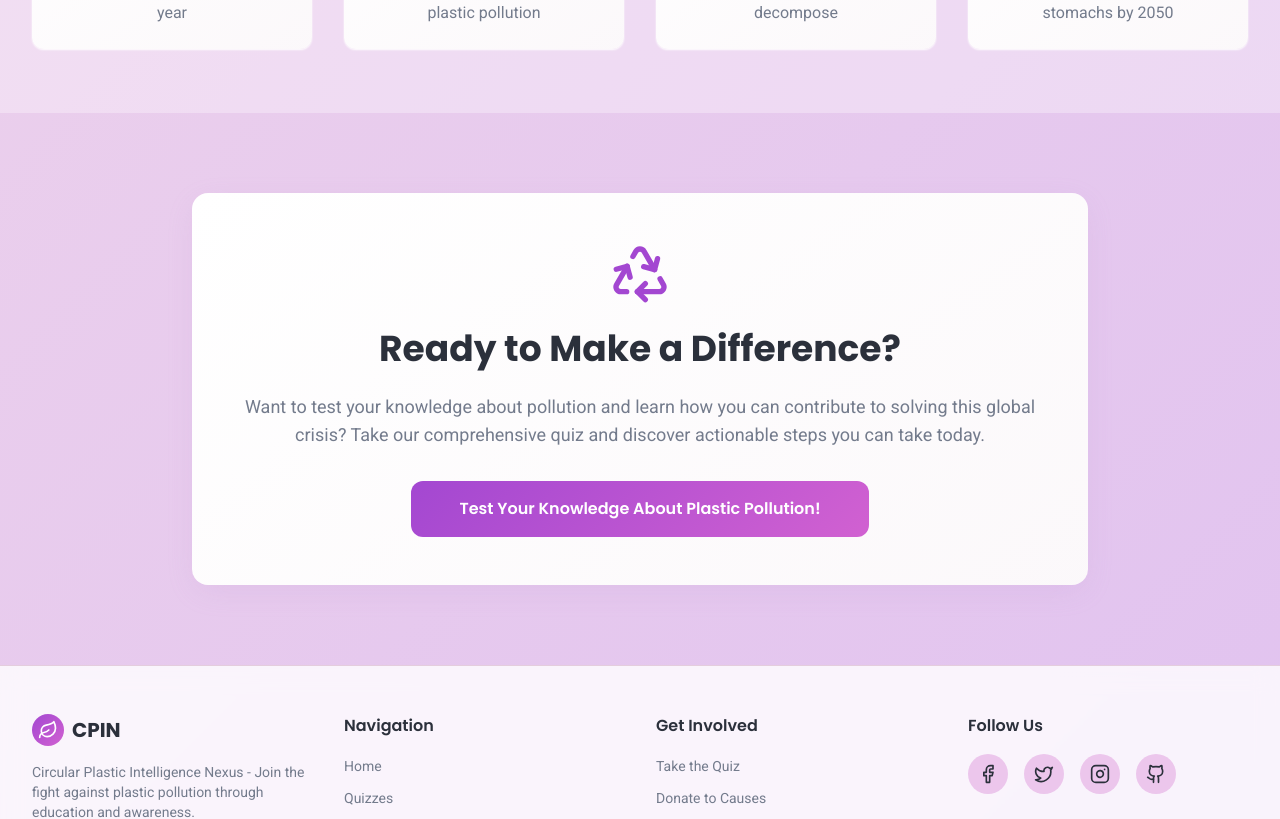
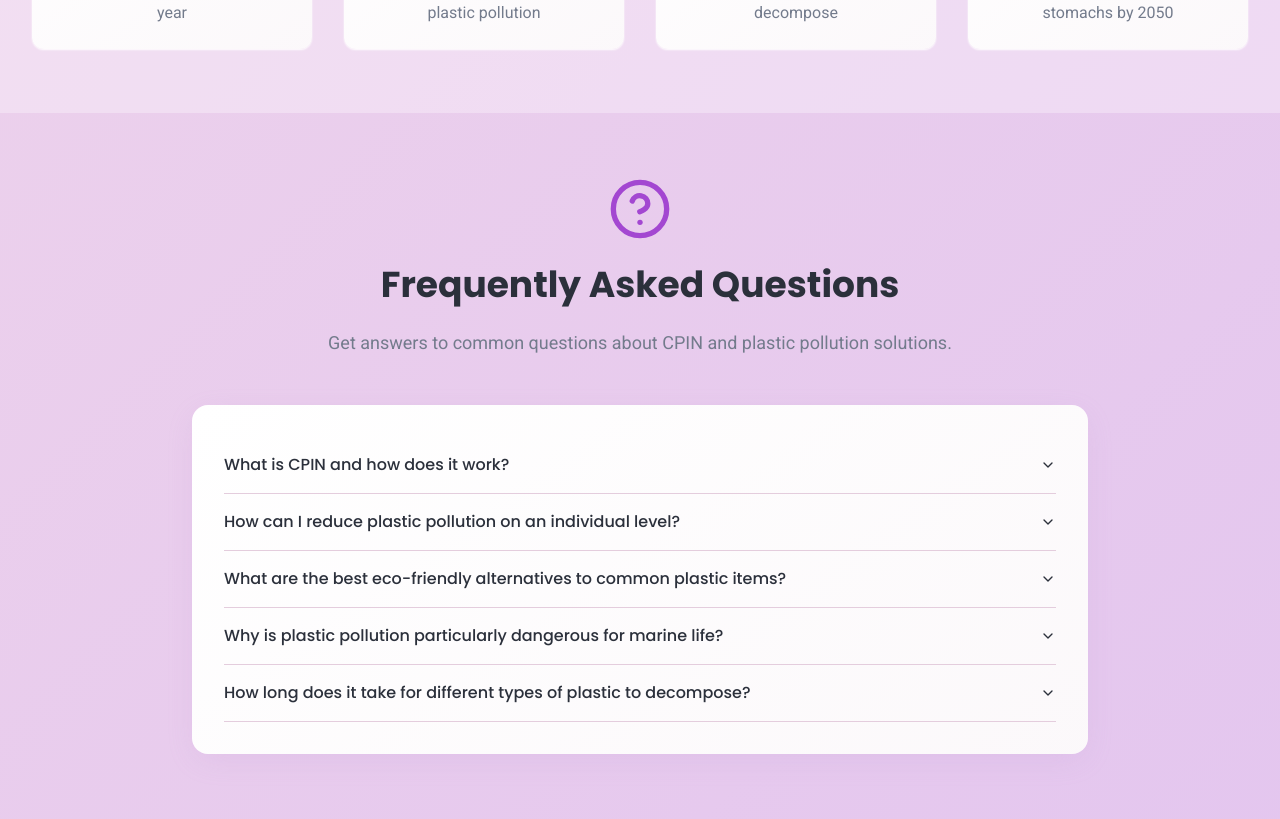
Before and after one commit to Coder-philosopher/cpin-awareness-hub, a React (Vite) app: page / in a window 1280 px wide. Shown: the part 1710-2529 px from the top of the page. Built offline with nearby package versions, Linux system fonts and the light colour scheme.

Commit message:
Add FAQ accordion section
Adds an FAQ section with 5 questions using an accordion component.

```diff
--- a/src/pages/Home.tsx
+++ b/src/pages/Home.tsx
@@ -12,8 +12,15 @@ import {
   Leaf,
   AlertTriangle,
   Waves,
-  Fish
+  Fish,
+  HelpCircle
 } from 'lucide-react';
+import {
+  Accordion,
+  AccordionContent,
+  AccordionItem,
+  AccordionTrigger,
+} from "@/components/ui/accordion";
 
 const Home = () => {
   const features = [
@@ -165,6 +172,60 @@ const Home = () => {
         </div>
       </section>
 
+      {/* FAQ Section */}
+      <section className="py-16 px-4 sm:px-6 lg:px-8">
+        <div className="max-w-4xl mx-auto">
+          <div className="text-center mb-12">
+            <HelpCircle className="w-16 h-16 text-primary mx-auto mb-6" />
+            <h2 className="text-3xl md:text-4xl font-heading font-bold text-foreground mb-6">
+              Frequently Asked Questions
+            </h2>
+            <p className="text-lg text-muted-foreground">
+              Get answers to common questions about CPIN and plastic pollution solutions.
+            </p>
+          </div>
+
+          <div className="bg-card-gradient rounded-2xl p-8 shadow-card">
+            <Accordion type="single" collapsible className="w-full">
+              <AccordionItem value="item-1">
+                <AccordionTrigger className="text-left">What is CPIN and how does it work?</AccordionTrigger>
+                <AccordionContent>
+                  CPIN (Circular Plastic Intelligence Nexus) is a comprehensive educational platform that combines artificial intelligence with environmental science to tackle plastic pollution. We provide interactive quizzes, expert blogs, and real-time news to help individuals understand the plastic crisis and take meaningful action. Our platform uses data-driven insights to promote circular economy principles and sustainable alternatives.
+                </AccordionContent>
+              </AccordionItem>
+
+              <AccordionItem value="item-2">
+                <AccordionTrigger className="text-left">How can I reduce plastic pollution on an individual level?</AccordionTrigger>
+                <AccordionContent>
+                  There are many ways to reduce your plastic footprint: Use reusable bags, bottles, and containers; Choose products with minimal packaging; Support companies with sustainable practices; Properly recycle and dispose of plastics; Participate in local cleanup events; Educate others about the plastic crisis; Choose biodegradable alternatives when possible; and reduce single-use items like straws, cutlery, and takeaway containers.
+                </AccordionContent>
+              </AccordionItem>
+
+              <AccordionItem value="item-3">
+                <AccordionTrigger className="text-left">What are the best eco-friendly alternatives to common plastic items?</AccordionTrigger>
+                <AccordionContent>
+                  Here are sustainable swaps: Glass or stainless steel water bottles instead of plastic bottles; Bamboo or metal straws instead of plastic straws; Beeswax wraps instead of plastic wrap; Canvas or jute bags instead of plastic bags; Wooden or bamboo toothbrushes instead of plastic ones; Soap bars instead of liquid soap in plastic bottles; Refillable containers for bulk items; and biodegradable cleaning products in glass containers.
+                </AccordionContent>
+              </AccordionItem>
+
+              <AccordionItem value="item-4">
+                <AccordionTrigger className="text-left">Why is plastic pollution particularly dangerous for marine life?</AccordionTrigger>
+                <AccordionContent>
+                  Marine animals often mistake plastic debris for food, leading to malnutrition, internal injuries, and death. Microplastics enter the food chain, affecting entire ecosystems. Plastic pollution creates dead zones in oceans, disrupts breeding patterns, and causes entanglement injuries. Chemical pollutants from plastics can cause hormonal disruption and reproductive issues in marine species, ultimately threatening biodiversity and ecosystem balance.
+                </AccordionContent>
+              </AccordionItem>
+
+              <AccordionItem value="item-5">
+                <AccordionTrigger className="text-left">How long does it take for different types of plastic to decompose?</AccordionTrigger>
+                <AccordionContent>
+                  Plastic decomposition times vary significantly: Plastic bags take 10-20 years; Disposable diapers take 250-500 years; Plastic bottles take 450+ years; Styrofoam containers take 500+ years; Fishing lines take 600+ years; and some plastics may never fully decompose, instead breaking down into harmful microplastics that persist in the environment indefinitely, continuing to impact wildlife and human health.
+                </AccordionContent>
+              </AccordionItem>
+            </Accordion>
+          </div>
+        </div>
+      </section>
+
       {/* Call to Action */}
       <section className="py-20 px-4 sm:px-6 lg:px-8">
         <div className="max-w-4xl mx-auto text-center">
```
